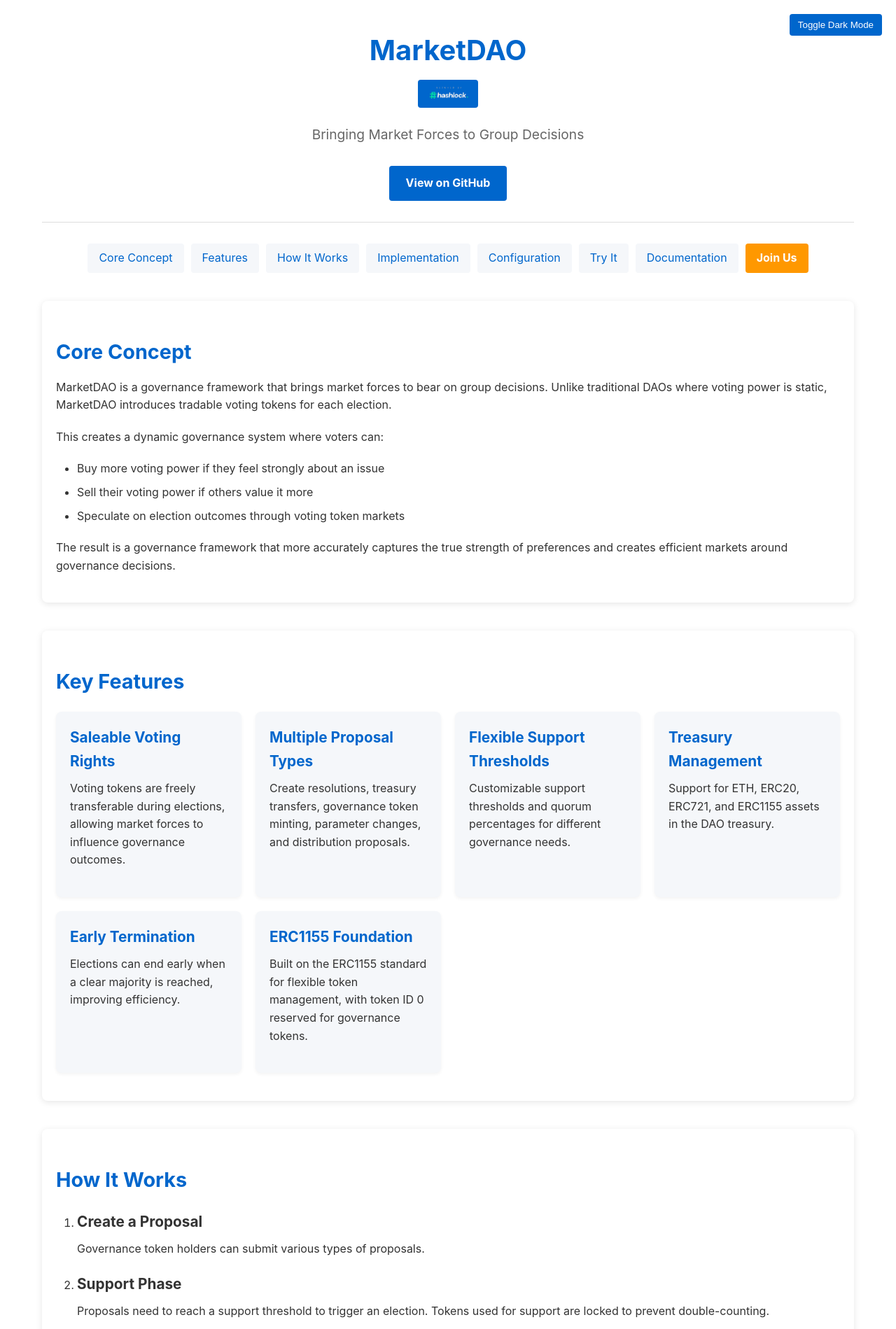
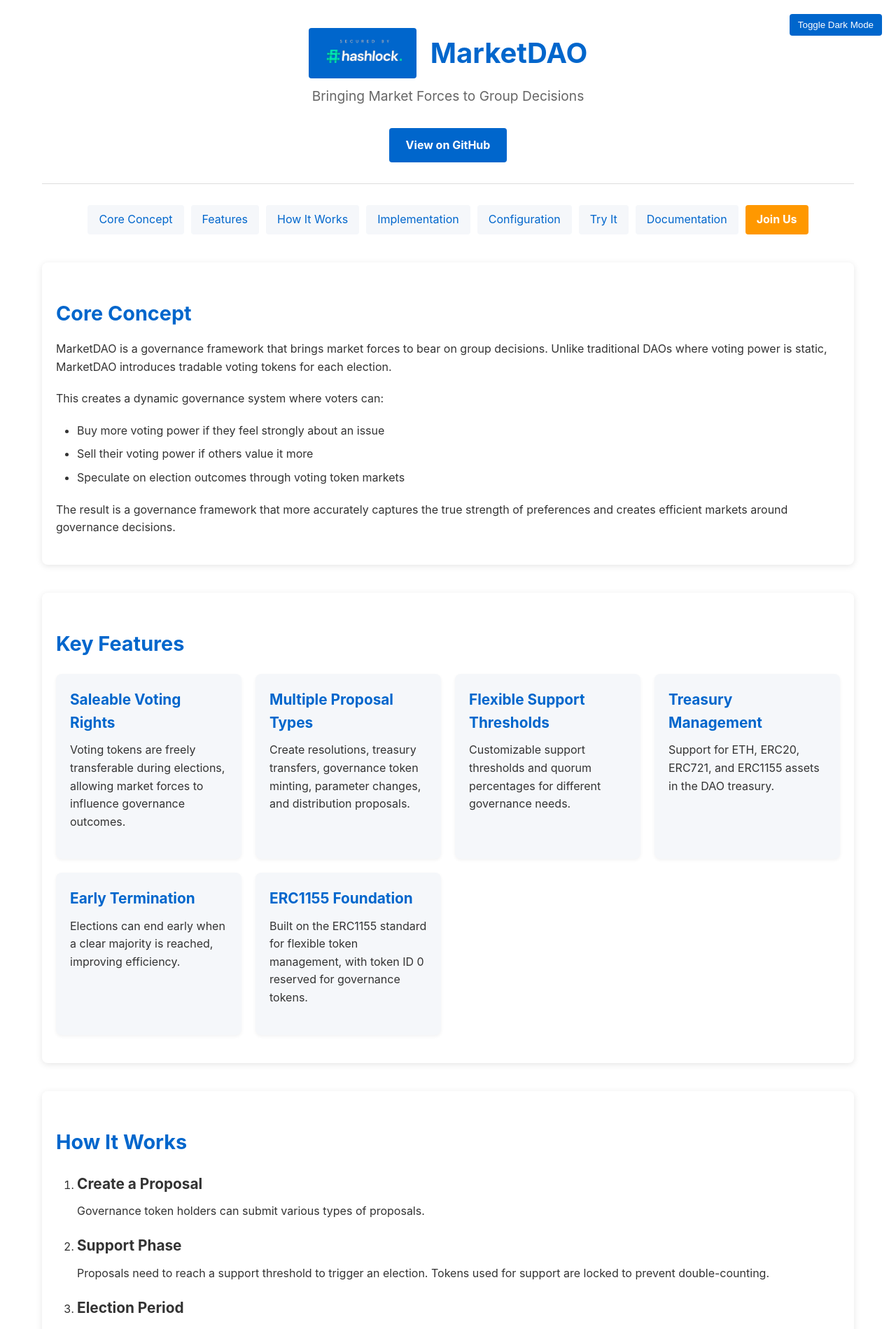
Before and after one commit to evronm/marketDAO-site, a Jekyll site: the page built from index.md, in a window 1280 px wide. Shown: the top 1899 px of the page at 70% size. Built offline with Jekyll 4.4.1, drawn with Linux system fonts in a browser that asks for light colours.

Commit message:
move and enlarge badge

```diff
--- a/_layouts/default.html
+++ b/_layouts/default.html
@@ -24,12 +24,19 @@
     {% include styles.css %}
 
     /* Audit badge styling */
+    .header-title-row {
+        display: flex;
+        align-items: center;
+        justify-content: center;
+        gap: 20px;
+        margin-bottom: 10px;
+    }
+
     .audit-badge {
         display: inline-block;
         background-color: var(--primary-color);
-        padding: 6px 10px;
+        padding: 8px 12px;
         border-radius: 4px;
-        margin-bottom: 15px;
         transition: background-color 0.3s;
     }
 
@@ -39,9 +46,20 @@
     }
 
     .audit-badge img {
-        height: 28px;
+        height: 56px;
         width: auto;
         display: block;
+    }
+
+    .header-title-row h1 {
+        margin-bottom: 0;
+    }
+
+    @media (max-width: 768px) {
+        .header-title-row {
+            flex-direction: column;
+            gap: 10px;
+        }
     }
     </style>
 </head>
@@ -49,10 +67,12 @@
     <button class="mode-toggle" onclick="toggleDarkMode()">Toggle Dark Mode</button>
 
     <header>
-        <h1>{{ site.title }}</h1>
-        <a href="https://hashlock.com/audits/marketdao" target="_blank" rel="noopener" class="audit-badge">
-            <img src="{{ site.baseurl }}/assets/images/Secured By Hashlock.png" alt="Secured by Hashlock">
-        </a>
+        <div class="header-title-row">
+            <a href="https://hashlock.com/audits/marketdao" target="_blank" rel="noopener" class="audit-badge">
+                <img src="{{ site.baseurl }}/assets/images/Secured By Hashlock.png" alt="Secured by Hashlock">
+            </a>
+            <h1>{{ site.title }}</h1>
+        </div>
         <p class="tagline">{{ site.description }}</p>
         <div>
             <a href="https://github.com/evronm/marketDAO" class="cta-button">View on GitHub</a>
```
Also changed, not shown: _layouts/page.html (+27 -7 lines).
